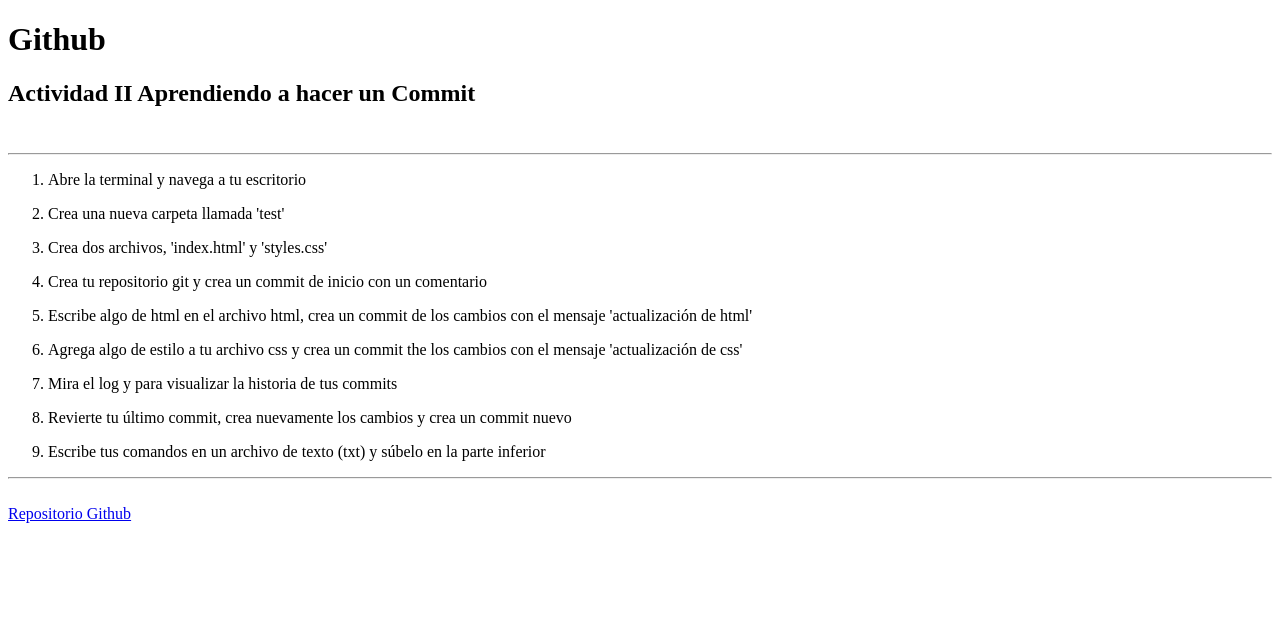
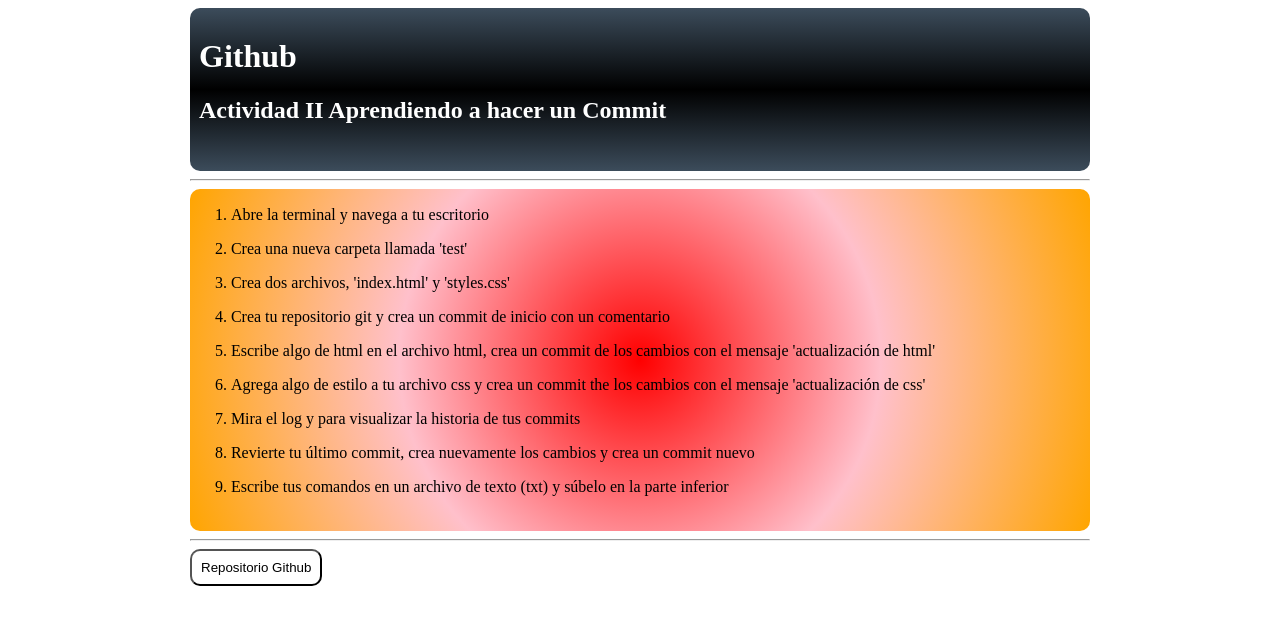
Before and after one commit to HZ-CL/Actividad_II_git, a plain HTML site: page index.html in a window 1280 px wide. Drawn offline with Linux system fonts and the light colour scheme.

Commit message:
actualización css

```diff
--- a/index.html
+++ b/index.html
@@ -4,16 +4,18 @@
 <head>
     <meta charset="UTF-8">
     <meta name="viewport" content="width=device-width, initial-scale=1.0">
+    <link rel="stylesheet" type="text/css" href="style.css">
     <title>Github Actividad II</title>
 </head>
 
 <body>
+    <div id="page_background">
         <div id="header">
             <h1>Github</h1>
             <h2>Actividad II Aprendiendo a hacer un Commit </h2>
             <br>
+        </div>
         <hr>
-    </div>
         <div id="mid_pag">
             <ol>
                 <li>
@@ -44,13 +46,13 @@
                     <p>Escribe tus comandos en un archivo de texto (txt) y súbelo en la parte inferior</p>
                 </li>
             </ol>
-        <hr>
             <br>
         </div>
+        <hr>
+        <div id="footer">
+            <button><a href="https://github.com/HZ-CL/Actividad_II_git">Repositorio Github</a></button>
 
-    <div id="footer">
-        <a href="https://github.com/HZ-CL/Actividad_II_git">Repositorio Github</a>
-
+        </div>
     </div>
 
 
--- a/style.css
+++ b/style.css
@@ -0,0 +1,36 @@
+#page_background {
+    display: block;
+    margin: 0px auto;
+    width: 900px;
+    box-align: center;
+}
+
+#header {
+    color: white;
+    background-image: linear-gradient(#3c4c5b, black, #3c4c5b);
+    padding: 1%;
+    border-radius: 10px;
+}
+
+#mid_pag {
+    background-image: radial-gradient(circle, red, pink, orange);
+    border-radius: 10px;
+    padding: 0.1%;
+}
+
+button {
+    background-color: white;
+    padding: 1%;
+    cursor: pointer;
+    border-radius: 10px;
+}
+
+button:hover {
+    background-color: orangered;
+    color: white;
+}
+
+button a {
+    text-decoration: none;
+    color: black;
+}
```
Lines whose indentation alone changed are shown as unchanged.
